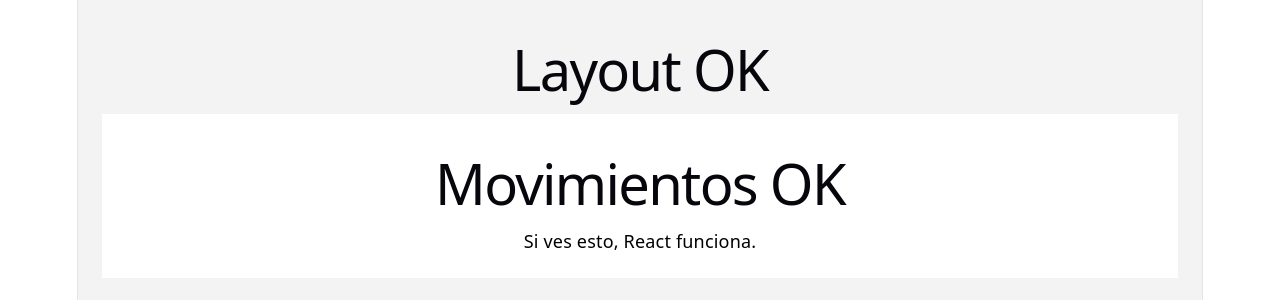
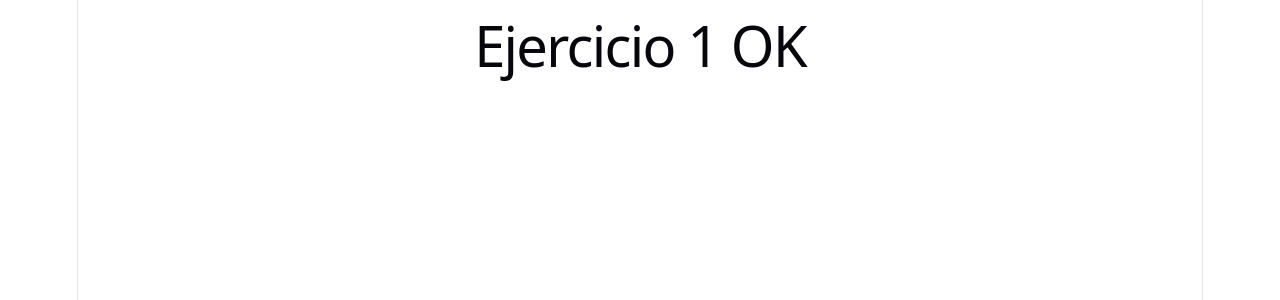
Before and after one commit to nachopillonetto-rgb/modulo-13-react-movimientos, a React (Vite) app: page / in a window 1280 px wide. Shown: the top 300 px of the page. Built offline with nearby package versions, Linux system fonts and the light colour scheme.

Commit message:
feat: ejercicio 1 completo movimientos con API

```diff
--- a/src/App.tsx
+++ b/src/App.tsx
@@ -1,16 +1,7 @@
-import { Routes, Route } from "react-router-dom";
-import { AppLayout } from "./layout/app.layout";
-import { MovementsPage } from "./pages/movements/movements.page";
+export const App = () => {
+  return <h1>Ejercicio 1 OK</h1>;
+};
 
-function App() {
-  return (
-    <Routes>
-      <Route element={<AppLayout />}>
-        <Route path="/" element={<MovementsPage />} />
-        <Route path="/movements/:id" element={<MovementsPage />} />
-      </Route>
-    </Routes>
-  );
-}
+
 
 export default App;
```
